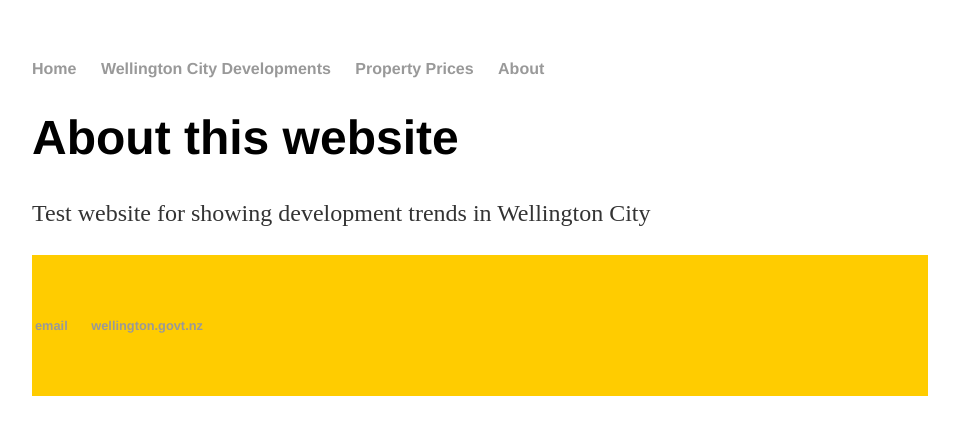
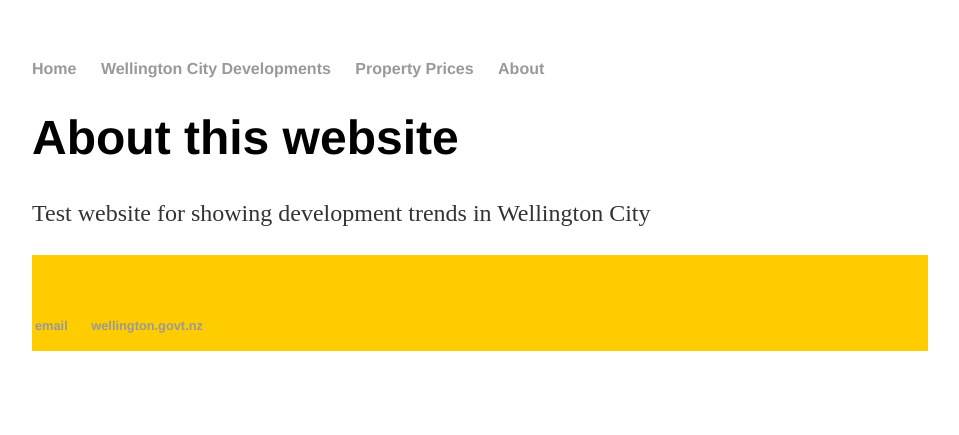
Before and after one commit to wccdigital/graphs, a Jekyll site: the page built from about.html, in a window 1280 px wide. Shown: the top 435 px of the page, without its empty margins (160-1119 px from the left). Built offline with Jekyll 4.4.1, drawn with Linux system fonts in a browser that asks for light colours.

Commit message:
Update main.css

```diff
--- a/css/main.css
+++ b/css/main.css
@@ -37,7 +37,7 @@ header {
 }
 
 footer {
-    padding: 50px 3px 50px 3px;
+    padding: 50px 3px 5px 3px;
     font-size: .8em;
     background-color: #FFCC00;
 
```
